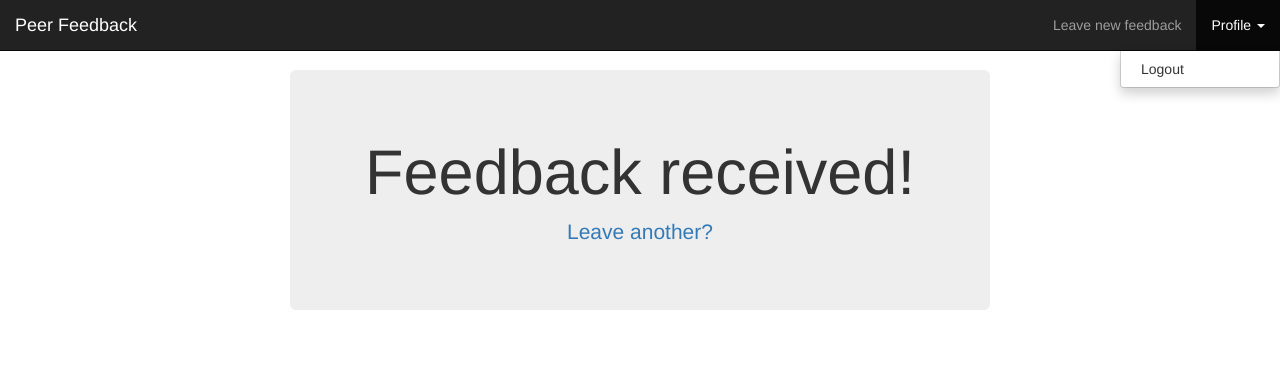
After one commit to ojarva/slack-peer-feedback, a Django app: page /feedback_received in a window 1280 px wide, after a click on "Profile". The commit adds this page. Shown: the top 369 px of the page. Run offline with Django 3.2, Linux system fonts and the light colour scheme; some libraries are stand-ins or nearby versions.

Commit message:
Add logout. Implement dashboard and basic navigation.

```diff
--- /dev/null
+++ b/feedback/static/css/custom.css
@@ -0,0 +1,4 @@
+body {
+  padding-top: 70px;
+  padding-bottom: 30px;
+}
--- a/feedback/templates/base.html
+++ b/feedback/templates/base.html
@@ -21,18 +21,45 @@
     <link href="/static/css/tokenfield-typeahead.css" rel="stylesheet">
     <link href="/static/css/bootstrap-tokenfield.css" type="text/css" rel="stylesheet">
     <link href="/static/css/typeahead.css" type="text/css" rel="stylesheet">
+    <link href="/static/css/custom.css" type="text/css" rel="stylesheet">
 
 
     <script type="text/javascript" src="//code.jquery.com/jquery-1.9.1.js"></script>
     <script type="text/javascript" src="//code.jquery.com/ui/1.10.3/jquery-ui.js"></script>
+    <script src="/static/js/bootstrap.min.js"></script>
     <script type="text/javascript" src="/static/js/bootstrap-tokenfield.js" charset="UTF-8"></script>
     <script type="text/javascript" src="/static/js/typeahead.bundle.min.js" charset="UTF-8"></script>
     {% block head %}{% endblock %}
   </head>
 
   <body>
+    <nav class="navbar navbar-inverse navbar-fixed-top">
+      <div class="container-fluid">
+        <div class="navbar-header">
+          <button type="button" class="navbar-toggle collapsed" data-toggle="collapse" data-target="#navbar" aria-expanded="false" aria-controls="navbar">
+            <span class="sr-only">Toggle navigation</span>
+            <span class="icon-bar"></span>
+            <span class="icon-bar"></span>
+            <span class="icon-bar"></span>
+          </button>
+          <a class="navbar-brand" href="{% url "dashboard" %}">Peer Feedback</a>
+        </div>
+        <div id="navbar" class="navbar-collapse collapse">
+          <ul class="nav navbar-nav navbar-right">
+            <li><a href="{% url "new_feedback" %}">Leave new feedback</a></li>
+            <li class="dropdown">
+              <a href="#" class="dropdown-toggle" data-toggle="dropdown" role="button" aria-haspopup="true" aria-expanded="false">{% if slack_user %}{% if slack_user.image_24 %}<img src="{{ slack_user.image_24 }}"> {% endif %}{{ slack_user.real_name }}{% else %}Profile{% endif %} <span class="caret"></span></a>
+              <ul class="dropdown-menu">
+                <li><a href="{% url "logout" %}">Logout</a></li>
+              </ul>
+            </li>
+          </ul>
+        </div>
+      </div>
+    </nav>
 
-    <div class="container">
+    <div class="container" role="main">
+
 {% block content %}{% endblock %}
     </div> <!-- /container -->
 
--- /dev/null
+++ b/feedback/templates/feedback_received.html
@@ -0,0 +1,8 @@
+{% extends "base.html" %}
+{% block content %}
+<div class="jumbotron">
+<h1>Feedback received!</h1>
+
+<p class="lead"><a href="{% url 'new_feedback' %}">Leave another?</p>
+</div>
+{% endblock %}
--- a/feedback/views.py
+++ b/feedback/views.py
@@ -7,14 +7,27 @@ from django.conf import settings
 from django.core.exceptions import PermissionDenied
 from teams.models import SlackUser, Feedback
 import json
-from teams.models import SlackUser, Feedback
-from utils import verify_arguments
+from utils import verify_arguments, get_random_question, get_random_recipient
 from django.utils import timezone
 from django.utils.dateparse import parse_datetime
 import re
 import uuid
 
-def leave_new_feedback_page(request):
+
+
+def dashboard(request):
+    if not request.session.get("user_id") or request.session.get("authenticated_by") != "slack_login":
+        return HttpResponseRedirect(reverse("login"))
+    slack_user = SlackUser.objects.get(user_id=request.session.get("user_id"))
+    feedbacks = Feedback.objects.filter(recipient=slack_user).filter(cancelled=False).exclude(delivered=None)
+    context = {
+        "slack_user": slack_user,
+        "feedbacks": feedbacks,
+    }
+    return render(request, "dashboard.html", context)
+
+
+def leave_new_feedback_page(request, **kwargs):
     token = request.GET.get("token")
     context = {}
     if token:
@@ -23,13 +36,17 @@ def leave_new_feedback_page(request):
         expires_at = parse_datetime(request.GET.get("expires_at"))
         if expires_at < timezone.now():
             raise PermissionDenied
-        request.session["user_id"] = request.GET.get("sender_id")
+
+        if "user_id" not in request.session:
+            request.session["user_id"] = request.GET.get("sender_id")
+            request.session["team_id"] = request.GET.get("sender_team_id")
+            request.session["authenticated_by"] = "link_auth"
         context["expires_at"] = expires_at
         recipient_ids = request.GET.get("recipients", "")
         context["recipients"] = SlackUser.objects.filter(user_id__in=recipient_ids.split(","))
         context["recipient_ids"] = recipient_ids
 
-    if not request.session.get("user_id"):
+    if not request.session.get("user_id") or not request.session.get("team_id"):
         return HttpResponseRedirect(reverse("login"))
 
     sender = SlackUser.objects.get(user_id=request.session.get("user_id"))
@@ -55,6 +72,11 @@ def leave_new_feedback_page(request):
             feedback = Feedback(feedback_group_id=feedback_group_id, recipient=recipient, sender=sender, feedback=request.POST.get("feedback_text"))
             feedback.save()
         return HttpResponseRedirect(reverse("feedback_received"))
+
+    if kwargs.get("random"):
+        context["question"] = get_random_question()
+        context["recipients"] = [get_random_recipient(request.session.get("team_id"))]
+        context["recipient_ids"] = ",".join(map(lambda k: k.user_id, context["recipients"]))
     return render(request, "new_feedback.html", context)
 
 
--- a/peer_feedback/urls.py
+++ b/peer_feedback/urls.py
@@ -16,16 +16,19 @@ urlpatterns = [
     url(r'^oauth_authorize', oauth_handlers.views.gen_oauth_authorization_url),
     url(r'^oauth_callback', oauth_handlers.views.oauth_callback),
     url(r'^login', oauth_handlers.views.user_login, name="login"),
+    url(r'^logout', oauth_handlers.views.logout, name="logout"),
     url(r'^user_oauth_callback', oauth_handlers.views.user_login_callback),
 
-    url(r'^teams/$', teams.views.teams),
+    url(r'^teams$', teams.views.teams),
     url(r'^team/(?P<team_id>[0-9+])$', teams.views.team_edit),
     url(r'^teams/create', teams.views.create_new_team, name='create_new_team'),
 
     url(r'^api/slack/members$', teams.views.get_team_members),
     url(r'^api/slack/members/simple$', teams.views.get_team_members, kwargs={"list": True}),
 
-    url(r'^new_feedback/$', feedback.views.leave_new_feedback_page, name='new_feedback'),
+    url(r'^new_feedback$', feedback.views.leave_new_feedback_page, name='new_feedback'),
+    url(r'^new_feedback/random$', feedback.views.leave_new_feedback_page, name='new_feedback_random', kwargs={"random": True}),
     url(r'^feedback_received$', feedback.views.feedback_received, name='feedback_received'),
+    url(r'^$', feedback.views.dashboard, name='dashboard'),
     url(r'^admin/', include(admin.site.urls)),
 ]
--- a/teams/models.py
+++ b/teams/models.py
@@ -86,6 +86,9 @@ class Feedback(models.Model):
     response_url = models.CharField(max_length=1024, null=True, blank=True)
     response_url_valid_until = models.DateTimeField(null=True, blank=True)
 
+    class Meta:
+        ordering = ("-given", )
+
     def __unicode__(self):
         return u"Feedback for %s by %s" % (self.recipient, self.get_author_name())
 
```
Also changed, not shown: feedback/templates/dashboard.html (added, +21 -0 lines), feedback/templates/new_feedback.html (+6 -1 lines), feedback/utils.py (+16 -0 lines), oauth_handlers/templates/login.html (added, +8 -0 lines), oauth_handlers/views.py (+16 -6 lines).
